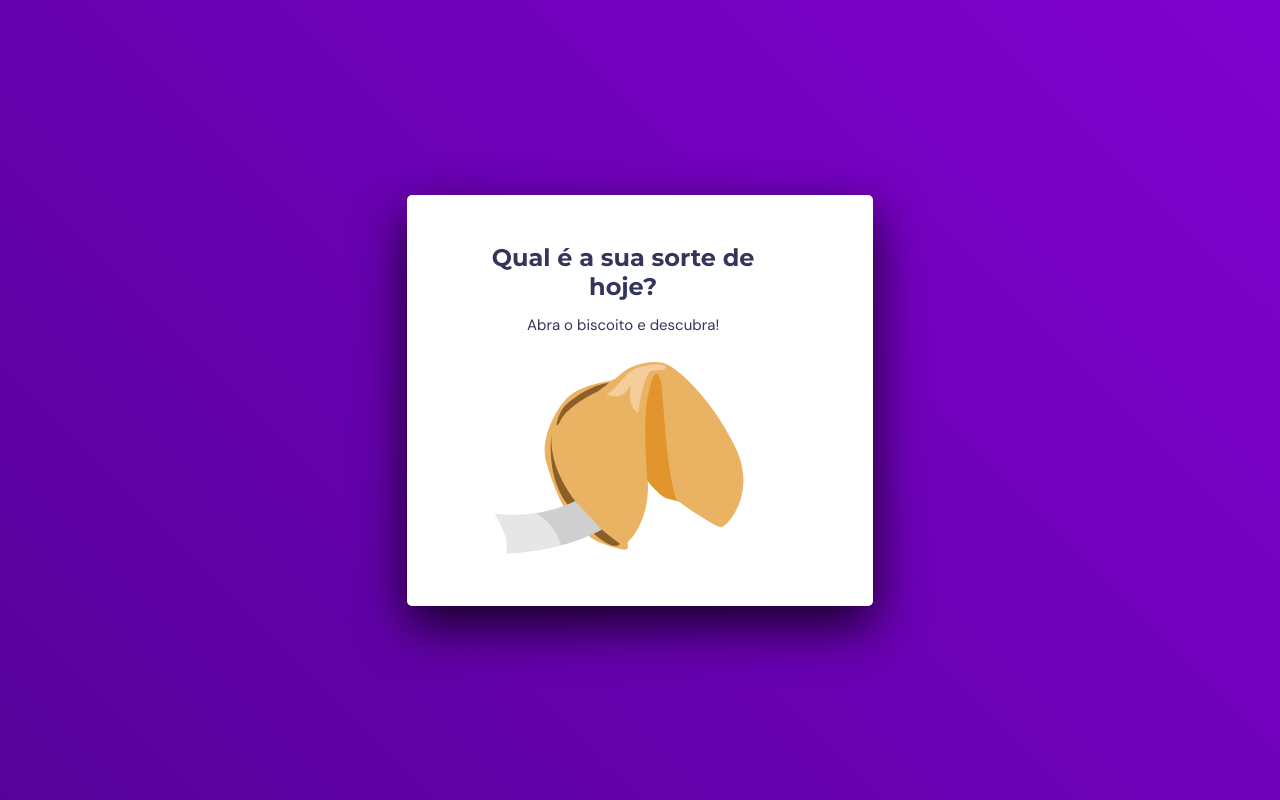
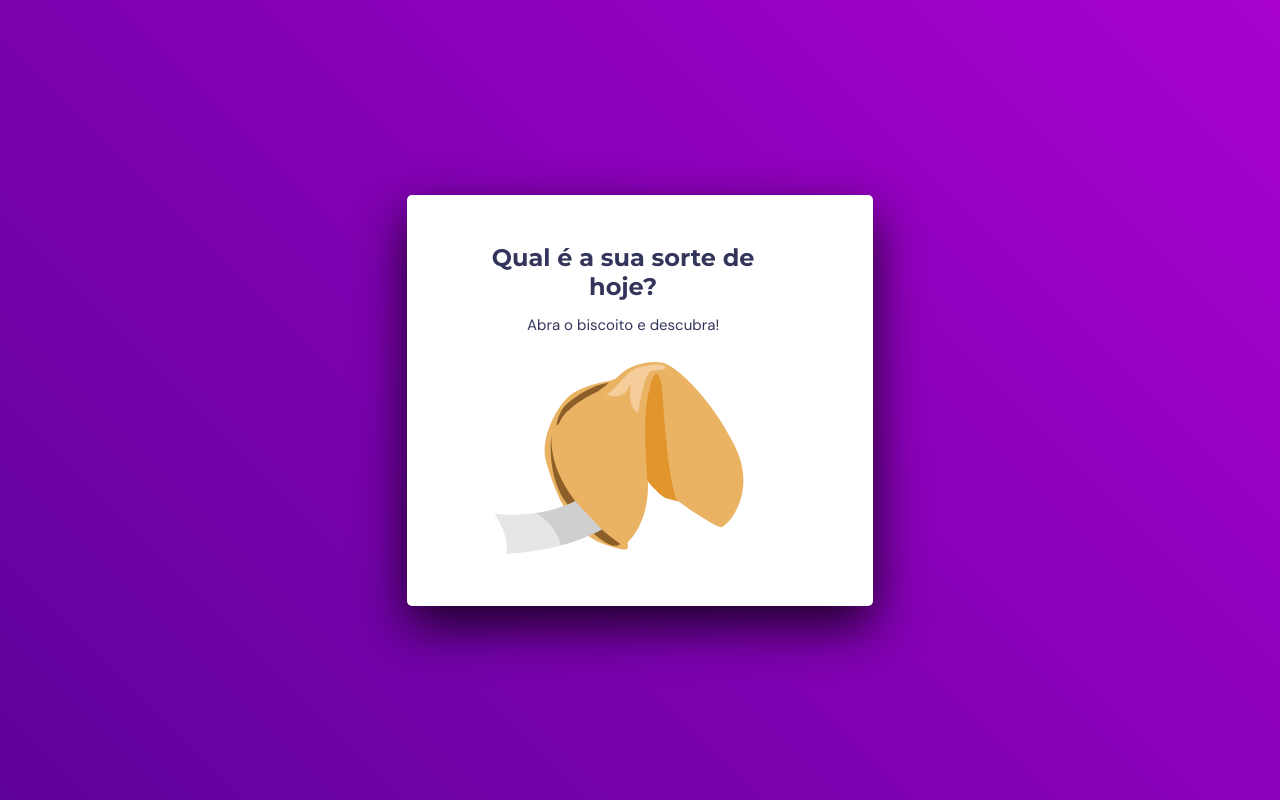
Before and after one commit to pedrofpfp/Stage05Mod1, a plain HTML site: page index.html in a window 1280 px wide. Drawn offline with Linux system fonts and the light colour scheme.

Commit message:
Update style.css

```diff
--- a/style.css
+++ b/style.css
@@ -9,7 +9,7 @@
 
 body {
   height: 100vh;
-  background: linear-gradient(45deg, #290361 0%, #a600ff 100%);
+  background: linear-gradient(45deg, #100361 0%, #ea00ff 100%);
   background-size: 300% 300%;
   display: grid;
   place-items: center;
```
